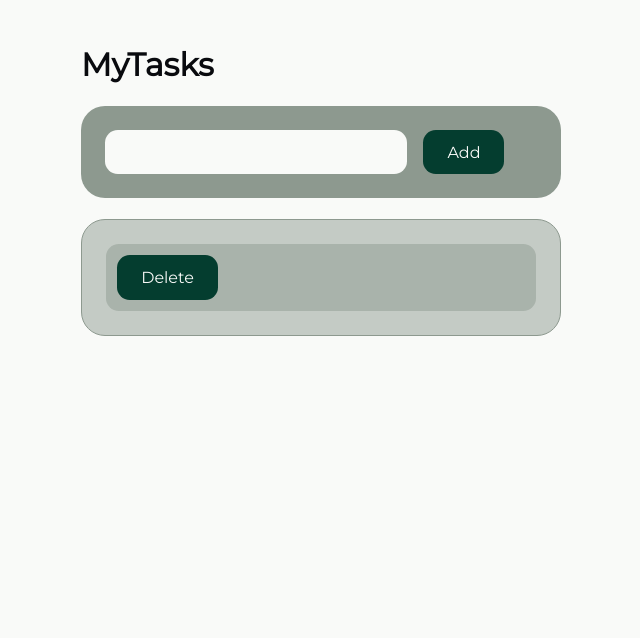
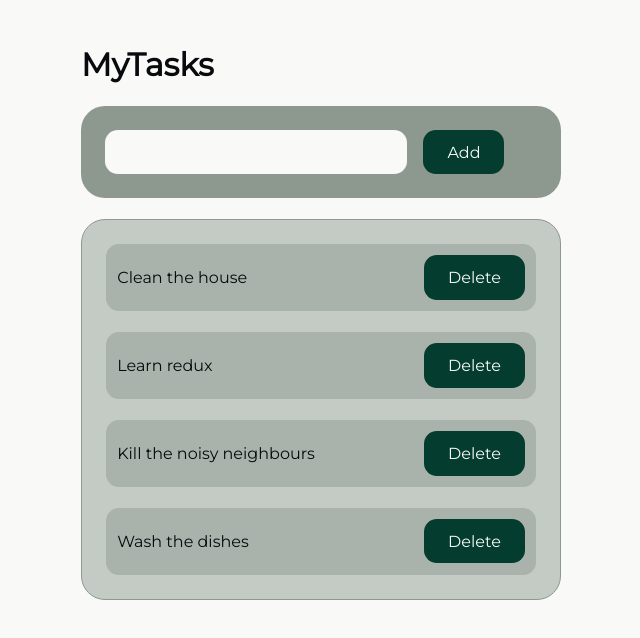
Before and after one commit to xfontr/202207-w6ch1-xifre-font, a React (Create React App) app: page / in a window 1280 px wide. Shown: the top 638 px of the page, without its empty margins (319-959 px from the left). Built offline with nearby package versions, Linux system fonts and the light colour scheme.

Commit message:
Made load reducer return the new array, plus small style fixes

```diff
--- a/src/components/TaskItem/TaskItemStyled.ts
+++ b/src/components/TaskItem/TaskItemStyled.ts
@@ -4,6 +4,12 @@ const TaskItemStyled = styled.li`
   padding: var(--container-padding--small);
   border-radius: var(--rad-border--small);
   background-color: var(--secondary-color--low);
+
+  & .task-container {
+    display: flex;
+    align-items: center;
+    justify-content: space-between;
+  }
 `;
 
 export default TaskItemStyled;
--- a/src/components/TaskList/TaskListStyled.ts
+++ b/src/components/TaskList/TaskListStyled.ts
@@ -1,14 +1,17 @@
 import styled from "styled-components";
 
 const TaskListStyled = styled.section`
-  display: flex;
-  flex-direction: column;
-  gap: var(--container-gap);
   padding: var(--container-padding--big);
 
   background-color: var(--secondary-color--low);
   border: 1px solid var(--secondary-color);
   border-radius: var(--rad-border--big);
+
+  & ul {
+    display: flex;
+    flex-direction: column;
+    gap: var(--container-gap);
+  }
 `;
 
 export default TaskListStyled;
--- a/src/features/reducer/tasks.reducer.ts
+++ b/src/features/reducer/tasks.reducer.ts
@@ -11,9 +11,9 @@ const initialState: Task[] = [
 ];
 
 const tasksReducer = createReducer<Task[]>(initialState, (builder) => {
-  builder.addCase(actionTypes.load, (state: Task[], action: any) => {
-    state = [...action.payload];
-  });
+  builder.addCase(actionTypes.load, (state: Task[], action: any) => [
+    ...action.payload,
+  ]);
   builder.addDefaultCase((state: Task[]) => [...state]);
 });
 
```
